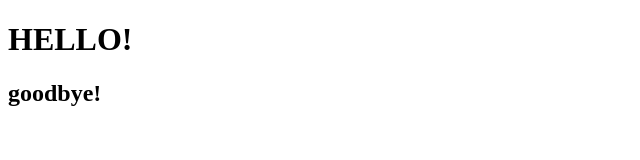
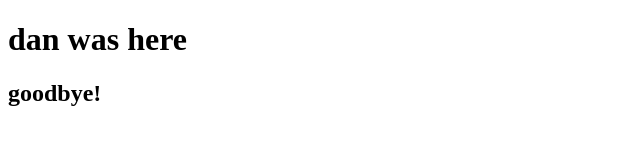
Before and after one commit to techlozenge/gfc_exercise, a plain HTML site: page index.html in a window 1280 px wide. Shown: the whole page, without its empty margins (0-640 px from the left). Drawn offline with Linux system fonts and the light colour scheme.

```diff
--- a/index.html
+++ b/index.html
@@ -4,7 +4,7 @@
 <title>Hello!</title>
 </head>
 <body>
-<h1>HELLO!</h1>
+<h1>dan was here</h1>
 <h2>goodbye!</h2>
 </body>
 </html>
```
